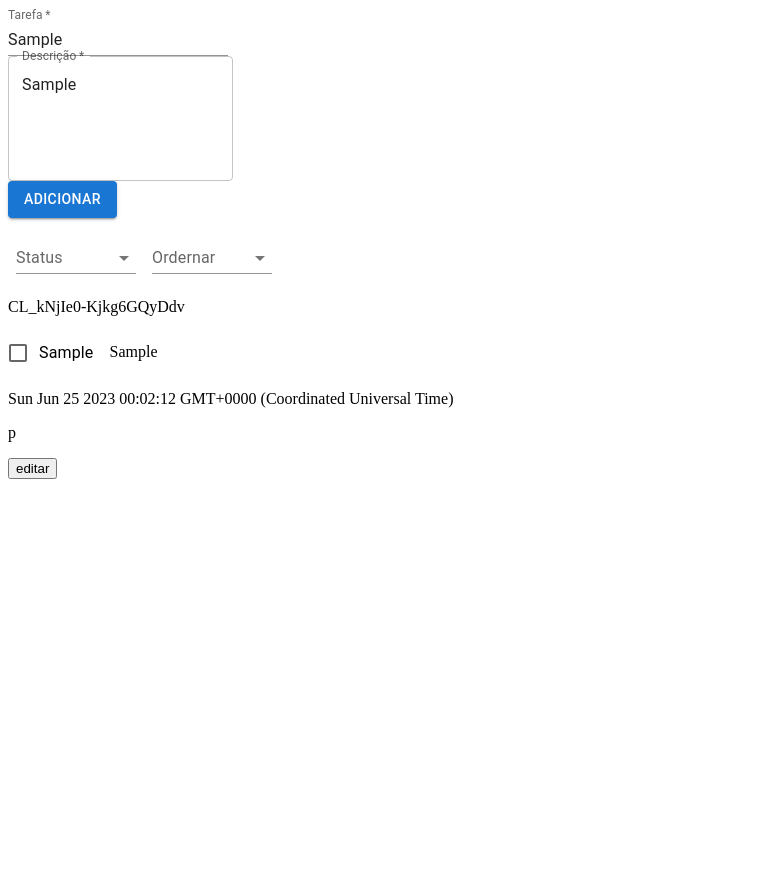
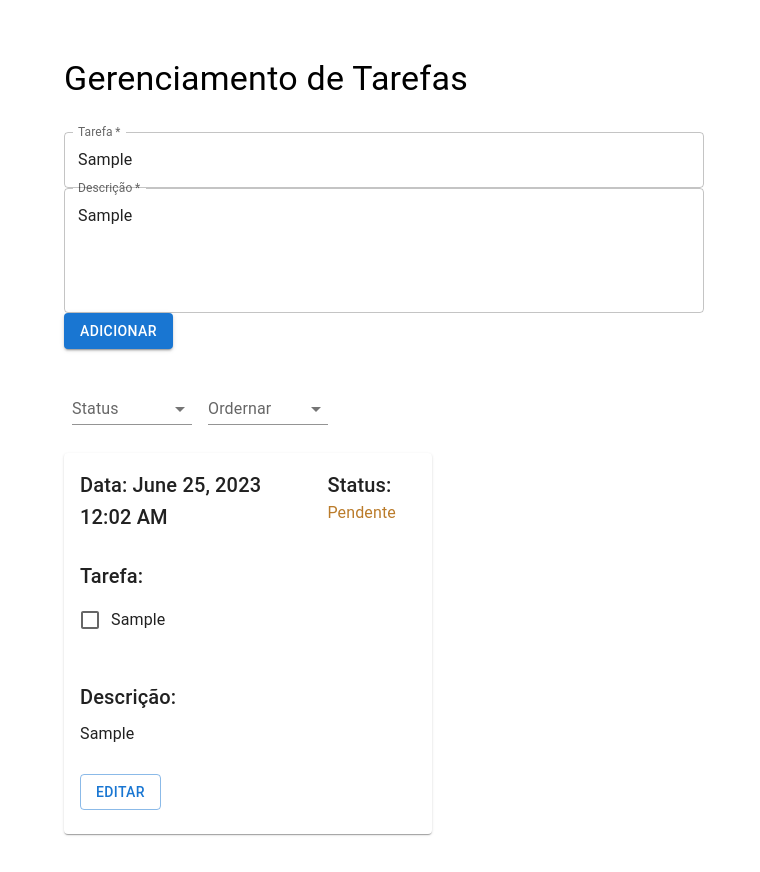
Before and after one commit to Carolbrandes/TodoApp-React-Redux, a React (Vite) app: page / in a window 1280 px wide. Both pictures are taken after typing "Sample", "Sample" into the empty fields and a click on the button "ADICIONAR". Shown: the whole page, without its empty margins (0-760 px from the left). Before the commit the page ends 800 px from the top, so only its background shows below. Built offline with nearby package versions, Linux system fonts and the light colour scheme.

Commit message:
add the styles

```diff
--- a/index.html
+++ b/index.html
@@ -4,7 +4,7 @@
     <meta charset="UTF-8" />
     <link rel="icon" type="image/svg+xml" href="/vite.svg" />
     <meta name="viewport" content="width=device-width, initial-scale=1.0" />
-    <title>Vite + React + TS</title>
+    <title>TodoAPP</title>
   </head>
   <body>
     <div id="root"></div>
--- a/src/App.tsx
+++ b/src/App.tsx
@@ -2,8 +2,9 @@ import React from "react"
 import Form from "@components/Form"
 import TodoList from "@components/TodoList"
 import EditModal from "@components/EditModal"
+import Container from '@mui/material/Container'
 
-
+import * as S from '@styles/App'
 
 
 class App extends React.Component {
@@ -23,12 +24,21 @@ class App extends React.Component {
 
     return (
       <>
-        <Form />
-        <TodoList handleModal={this.handleModal} />
+        <S.MyContainer maxWidth="lg">
+          <S.Title variant="h4" gutterBottom>
+            Gerenciamento de Tarefas
+          </S.Title>
+
+          <Form />
+
+          <TodoList handleModal={this.handleModal} />
+        </S.MyContainer>
+
 
         {
-           this.state.modal && <EditModal modal={this.state.modal} handleCloseModal={this.handleCloseModal}/>
+          this.state.modal && <EditModal modal={this.state.modal} handleCloseModal={this.handleCloseModal} />
         }
+
       </>
     )
   }
--- a/src/components/EditModal/index.tsx
+++ b/src/components/EditModal/index.tsx
@@ -1,10 +1,10 @@
-import Box from '@mui/material/Box';
-import Modal from '@mui/material/Modal';
-import TextField from '@mui/material/TextField';
+import React from 'react'
+import Box from '@mui/material/Box'
+import Modal from '@mui/material/Modal'
+import Button from '@mui/material/Button'
 import { connect } from 'react-redux'
-import Button from '@mui/material/Button';
-import React from 'react';
-import {updateTodo} from '@redux/thunk'
+import { updateTodo } from '@redux/thunk'
+import * as S from '@styles/Global'
 
 
 const mapStateToProps = (state: any) => {
@@ -69,25 +69,29 @@ class EditModal extends React.Component {
                 aria-describedby="modal-modal-description"
             >
                 <Box sx={style}>
-                    <TextField
+                    <S.InputWrapper
                         id="name"
                         label="Tarefa"
                         defaultValue={name}
                         value={this.state.name}
                         onChange={(event) => this.handleInput(event, 'name')}
+                        isEdit
                     />
 
-                    <TextField
+                    <S.InputWrapper
                         id="outlined-multiline-static"
-                        label="Multiline"
+                        label="Descrição"
                         multiline
                         rows={4}
                         defaultValue={description}
                         value={this.state.description}
                         onChange={(event) => this.handleInput(event, 'description')}
+                        isEdit
                     />
 
-                    <Button onClick={this.handleClick} variant="contained">Salvar Alterações</Button>
+                    <div>
+                        <Button onClick={this.handleClick} variant="contained">Salvar Alterações</Button>
+                    </div>
                 </Box>
             </Modal>
 
--- a/src/components/Form/index.tsx
+++ b/src/components/Form/index.tsx
@@ -1,16 +1,16 @@
-import React, { ChangeEvent  } from 'react'
+import React, { ChangeEvent } from 'react'
 import { nanoid } from '@reduxjs/toolkit'
 import { connect } from 'react-redux'
 import { addNewTodo } from '@redux/thunk'
+import Button from '@mui/material/Button'
 import Box from '@mui/material/Box'
-import TextField from '@mui/material/TextField'
-import Button from '@mui/material/Button'
+
+import * as S from '@styles/Global'
 
 
 const mapDispatchToProps = (dispatch: any) => ({
     addTodo: (payload: any) => dispatch(addNewTodo(payload))
 })
-
 
 
 class Form extends React.Component {
@@ -25,13 +25,13 @@ class Form extends React.Component {
         input == 'name' ?
             this.setState({
                 name: event.target.value
-            }) :  input == 'description' ?this.setState({
+            }) : input == 'description' ? this.setState({
                 description: event.target.value
-            }): false
+            }) : false
     }
 
     handleClick = () => {
-        this.props.addTodo({...this.state, id: nanoid(), date: `${new Date}`})
+        this.props.addTodo({ ...this.state, id: nanoid(), date: `${new Date}` })
     }
 
     render() {
@@ -39,19 +39,17 @@ class Form extends React.Component {
 
         return (
             <Box component="form">
-                <div>
-                    <TextField
+
+                <S.InputWrapper
                     required
                     id="todo-name"
                     label="Tarefa"
-                        variant="standard"
                     value={name}
                     onChange={(event) => this.handleChange(event, 'name')}
                 />
-                </div>
 
-                <div>
-                    <TextField
+
+                <S.InputWrapper
                     required
                     id="description"
                     label="Descrição"
@@ -61,10 +59,12 @@ class Form extends React.Component {
                     value={this.state.description}
                     onChange={(event) => this.handleChange(event, 'description')}
                 />
-                </div>
 
 
+
+                <div>
                     <Button variant="contained" onClick={this.handleClick}>Adicionar</Button>
+                </div>
             </Box>
         )
     }
--- a/src/components/TodoList/Todo/index.tsx
+++ b/src/components/TodoList/Todo/index.tsx
@@ -1,11 +1,18 @@
 import React from 'react'
 import Checkbox from '@mui/material/Checkbox'
+import Typography from '@mui/material/Typography'
+import Button from '@mui/material/Button'
 import * as S from './style'
 import { connect } from 'react-redux'
-import { updateTodo } from '@redux/thunk'
+import { addnewEditTodo, updateTodo } from '@redux/thunk'
+import moment from 'moment'
+import 'moment/dist/locale/pt-br'
+
+moment.locale('pt-br')
 
 const mapDispatchToProps = (dispatch: any) => ({
-    updateTodo: (payload: any) => dispatch(updateTodo(payload))
+    updateTodo: (payload: any) => dispatch(updateTodo(payload)),
+    addnewEditTodo: (payload: any) => dispatch(addnewEditTodo(payload))
 })
 
 class Todo extends React.Component {
@@ -19,7 +26,7 @@ class Todo extends React.Component {
             isConcluded: !this.state.isConcluded
         })
 
-        this.props.updateTodo({...this.props.todo, status: this.props.todo.status == 'p' ? 'c' : 'p'})
+        this.props.updateTodo({ ...this.props.todo, status: this.props.todo.status == 'p' ? 'c' : 'p' })
     }
 
     handleEdit = (todo: any) => {
@@ -31,12 +38,26 @@ class Todo extends React.Component {
 
     render() {
 
-        const {todo} = this.props
-        const {id, name, description, status, date} = todo
+        const { todo } = this.props
+        const { name, description, status, date } = todo
+
 
         return (
-            <div>
-                <p>{id}</p>
+            <>
+                <S.Heading>
+                    <Typography variant="h6" gutterBottom>Data: {moment(date).format('LLL')}</Typography>
+
+                    <Typography variant="h6" gutterBottom>
+                        Status:
+                        <S.Status isConcluded={status}>
+                            {status == 'p' ? 'Pendente' : 'Concluído'}
+                        </S.Status>
+                    </Typography>
+                </S.Heading>
+
+                <S.Block>
+                    <Typography variant="h6" gutterBottom>Tarefa:</Typography>
+
                     <S.CheckboxWrapper
                         value={this.state.isConcluded}
                         control={<Checkbox />}
@@ -45,17 +66,19 @@ class Todo extends React.Component {
                         onChange={this.handleCheckbox}
                         isConcluded={status}
                     />
+                </S.Block>
 
-                <S.Description isConcluded={status}>{description}</S.Description>
+                <S.Block>
+                    <Typography variant="h6" gutterBottom>Descrição:</Typography>
+                    <Typography variant="subtitle1" gutterBottom>
+                        {description}
+                    </Typography>
+                </S.Block>
 
-                <p>{date}</p>
-
-                <p>{status}</p>
-
-                <button onClick={() => this.handleEdit(todo)}>editar</button>
+                <Button onClick={() => this.handleEdit(todo)} variant="outlined">Editar</Button>
 
 
-            </div>
+            </>
         )
     }
 }
--- a/src/components/TodoList/Todo/style.ts
+++ b/src/components/TodoList/Todo/style.ts
@@ -1,11 +1,23 @@
 import styled from 'styled-components'
 import FormControlLabel from '@mui/material/FormControlLabel'
+import Typography from '@mui/material/Typography'
 
 export const CheckboxWrapper = styled(FormControlLabel)`
     text-decoration: ${props => props.isConcluded != 'p' ? 'line-through' : 'none'};
-
 `
 
-export const Description = styled.span`
-    text-decoration: ${props => props.isConcluded != 'p' ? 'line-through' : 'none'};
+export const Heading = styled.div`
+    display: flex;
+
+    h6{
+        margin-right: 20px;
+    }
 `
+
+export const Status = styled(Typography)`
+    color: ${props => props.isConcluded != 'p' ? '#2bbb2b' : '#bb7c2b'};
+`
+
+export const Block = styled.div`
+    padding: 20px 0;
+`
--- a/src/components/TodoList/index.tsx
+++ b/src/components/TodoList/index.tsx
@@ -2,11 +2,15 @@ import { ITodo } from '@types/index'
 import React from 'react'
 import { connect } from 'react-redux'
 import Todo from './Todo'
-import InputLabel from '@mui/material/InputLabel';
-import MenuItem from '@mui/material/MenuItem';
-import FormControl from '@mui/material/FormControl';
-import Select, { SelectChangeEvent } from '@mui/material/Select';
+import InputLabel from '@mui/material/InputLabel'
+import MenuItem from '@mui/material/MenuItem'
+import FormControl from '@mui/material/FormControl'
+import Select from '@mui/material/Select'
+import Card from '@mui/material/Card'
+import CardContent from '@mui/material/CardContent'
+import Grid from '@mui/material/Unstable_Grid2';
 import moment from 'moment'
+import * as S from './styles'
 
 
 const mapStateToProps = (state: any) => {
@@ -73,7 +77,8 @@ class TodoList extends React.Component {
 
 
         return (
-            <div>
+            <>
+                <S.WrapperFilter>
                     <FormControl variant="standard" sx={{ m: 1, minWidth: 120 }}>
                         <InputLabel id="status">Status</InputLabel>
                         <Select
@@ -108,21 +113,42 @@ class TodoList extends React.Component {
 
                         </Select>
                     </FormControl>
+                </S.WrapperFilter>
+
 
 
                 {
-                    todos?.length ? (
+                    todos?.length ?
+                        (
+                            <Grid container spacing={3}>
+                                {
                                     this.mytodos(todos).map((todo: any) => (
+                                        <Grid xs={6} md={4}>
+                                            <Card sx={{ minWidth: 150 }}>
+                                                <CardContent>
                                                     <Todo
                                                         key={todo.id}
                                                         todo={todo}
                                                         handleModal={this.props.handleModal}
                                                     />
+                                                </CardContent>
+                                            </Card>
+                                        </Grid>
                                     ))
-                    ) : (<p>Nenhuma tarefa cadastrada</p>)
+                                }
+                            </Grid>
+                        ) :
+                        (
+                            <S.Text variant="subtitle1" gutterBottom>
+                                Nenhuma tarefa cadastrada
+                            </S.Text>
+                        )
                 }
 
-            </div>
+
+
+
+            </>
 
         )
     }
--- /dev/null
+++ b/src/components/TodoList/styles.ts
@@ -0,0 +1,9 @@
+import styled from 'styled-components'
+import Typography from '@mui/material/Typography'
+
+export const Text = styled(Typography)`
+    padding: 30px 0;
+`
+export const WrapperFilter = styled.div`
+    padding: 20px 0;
+`
--- /dev/null
+++ b/src/styles/App.ts
@@ -0,0 +1,14 @@
+import styled from 'styled-components'
+import Typography from '@mui/material/Typography'
+import Container from '@mui/material/Container'
+
+
+
+export const Title = styled(Typography)`
+    padding: 20px 0;
+
+`
+
+export const MyContainer = styled(Container)`
+    padding: 30px;
+`
--- /dev/null
+++ b/src/styles/Global.ts
@@ -0,0 +1,8 @@
+import styled from 'styled-components'
+import TextField from '@mui/material/TextField'
+
+
+export const InputWrapper = styled(TextField)`
+    width: ${props => props.isEdit ? '100%' : '50vw'};
+    margin-bottom: 30px;
+`
--- a/tsconfig.json
+++ b/tsconfig.json
@@ -10,6 +10,9 @@
       ],
       "@types/*": [
         "./types/*"
+      ],
+      "@styles/*": [
+        "./styles/*"
       ]
     },
     "target": "ES2020",
```
Lines whose indentation alone changed are shown as unchanged.
